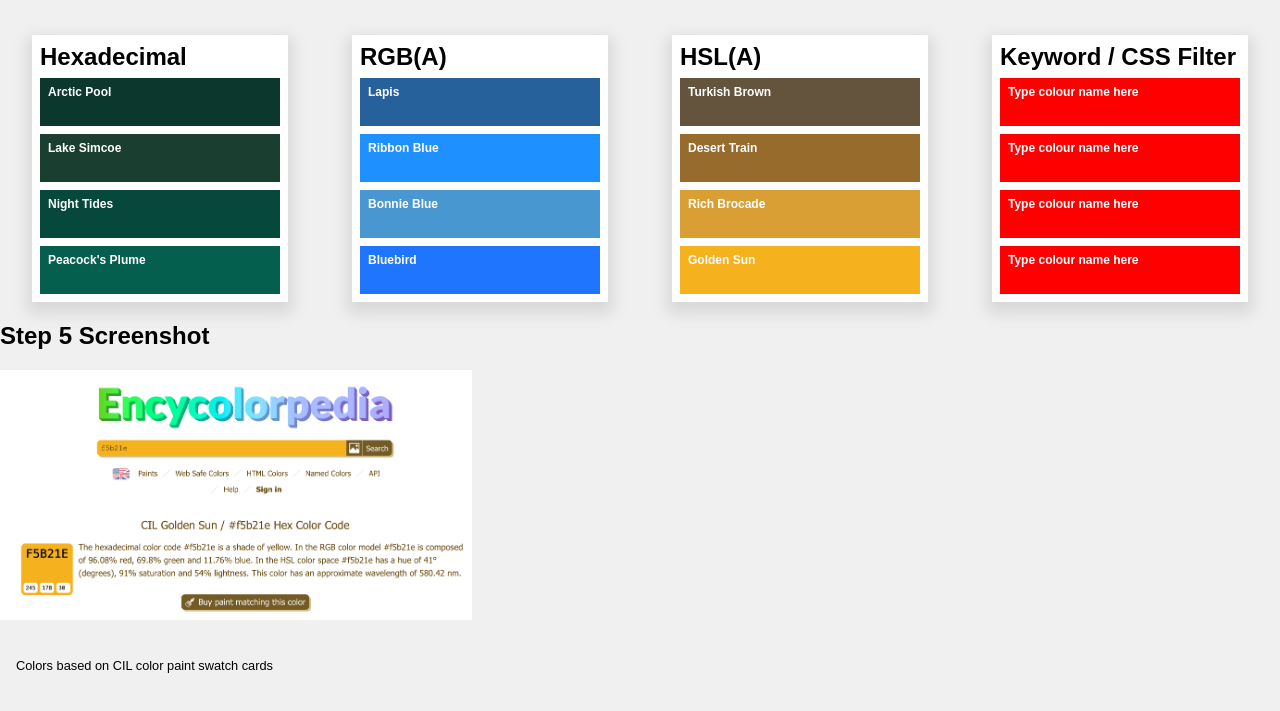
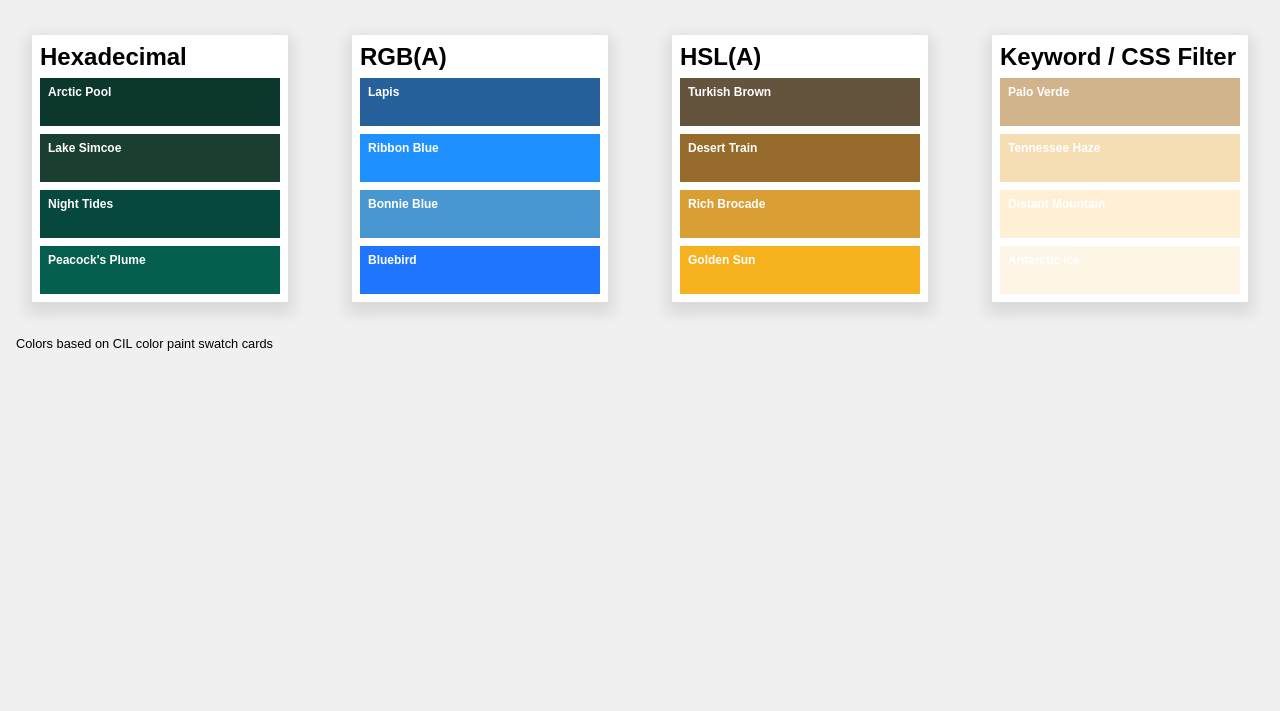
Before and after one commit to cyber-adr/comp1054-lab-2, a plain HTML site: page index.html in a window 1280 px wide. Shown: the part 77-788 px from the top of the page. Drawn offline with Linux system fonts and the light colour scheme.

Commit message:
Completed Code

```diff
--- a/index.html
+++ b/index.html
@@ -1,6 +1,5 @@
 <!DOCTYPE HTML>
 <html>
-
 <head>
 	<meta charset="UTF-8">
 	<title>Specifying Color with RGBa, HSLa, Hexadecimal, and CSS Filters</title>
@@ -16,19 +15,15 @@ on the FIRST paint swatch card provided.
 	#hex div:nth-of-type(1) {
 		background-color: rgb(12, 55, 44);
 	}
-
 	#hex div:nth-of-type(2) {
 		background-color: rgb(26, 63, 49);
 	}
-
 	#hex div:nth-of-type(3) {
 		background-color: rgb(6, 73, 60);
 	}
-
 	#hex div:nth-of-type(4) {
 		background-color: rgb(4, 95, 78);
 	}
-
 /* STEP 2: Set each color in rgba format
 to match as closely as you can with the colors
 on the SECOND paint swatch card provided.
@@ -45,6 +40,7 @@ on the SECOND paint swatch card provided.
 	#rgba div:nth-of-type(4) {
 		background-color: rgba(31, 117, 254, 1);
 	}
+	/* ...and so on... */
 
 /* STEP 3: Set each color in hsla format
 to match as closely as you can with the colors
@@ -65,7 +61,6 @@ on the THIRD paint swatch card provided.
 		#hsla div:nth-of-type(4) {
 			background-color: hsl(41 91.5% 53.9%);
 		}
-
 	/* ...and so on... */
 
 	/* STEP 4: Set each color using a CSS color keywords
@@ -76,37 +71,26 @@ produce an exact rendition of the swatch colors on the FOURTH card provided.
 (https://developer.mozilla.org/en-US/docs/Web/CSS/filter).
 -------------------------------------------------- */
 	#keyword div:nth-of-type(1) {
-			background-color: red;
+		background-color: tan;
 	}
-
 	#keyword div:nth-of-type(2) {
-			background-color: red;
+		background-color: wheat;
 	}
-
 	#keyword div:nth-of-type(3) {
-			background-color: red;
+		background-color: PapayaWhip;
 	}
-
 	#keyword div:nth-of-type(4) {
-			background-color: red;
+		background-color: oldlace;
 	}
-
 	/* ...and so on... */
 
 	/* STEP 5: Describe one or more things that you can do to ensure that the colour rendering on your screen is exactly the same (or as close as possible) to the colours on your paint chip cards. If possible, attempt to do one or more of these things and describe what you did and what you found out. Maybe a screenshot, too if it might help. */
-		/* You can use the color codes and names for each color provided by the swash to search in an online color library that determines the corresponding hexaecimal of each color. This can then be translated into color values compatible with the appropriate color format. I've used this method to search for accurate values in HSLa format */
-		/*
-							References
-		Encycolorpedia. Praegressus. https://encycolorpedia.com.
-		Encyclolorpedia. "CIL Golden Sun / #f5b21e Hex Color Code." Praegressus. https://encycolorpedia.com/f5b21e.
-		*/
 </style>
 </head>
 
 <body>
 	<header>
-		<h1>Specifying Color <em>with</em> <abbr title="Red, Green, Blue, Alpha">RGBa</abbr>, <abbr
-				title="Hue, Saturation, Luminousity, Alpha">HSLa</abbr>, Hexadecimal, <em>and</em> CSS Filters</h1>
+		<h1>Specifying Color <em>with</em> <abbr title="Red, Green, Blue, Alpha">RGBa</abbr>, <abbr title="Hue, Saturation, Luminousity, Alpha">HSLa</abbr>, Hexadecimal, <em>and</em> CSS Filters</h1>
 	</header>
 	<main>
 		<section id="hex">
@@ -157,28 +141,21 @@ produce an exact rendition of the swatch colors on the FOURTH card provided.
 		<section id="keyword">
 			<h2>Keyword / CSS Filter</h2>
 			<div>
-				<h3>Type colour name here</h3>
+				<h3>Palo Verde</h3>
 			</div>
 			<div>
-				<h3>Type colour name here</h3>
+				<h3>Tennessee Haze</h3>
 			</div>
 			<div>
-				<h3>Type colour name here</h3>
+				<h3>Distant Mountain</h3>
 			</div>
 			<div>
-				<h3>Type colour name here</h3>
+				<h3>Antarctic Ice</h3>
 			</div>
 		</section>
 	</main>
-	<asie>
-		<h2>Step 5 Screenshot</h2>
-		<div>
-			<img src="images/comp1054-lab-2-screenshot.png" height="250">
-		</div>
-	</asie>
 	<footer>
 		<p><small>Colors based on CIL color paint swatch cards</small></p>
 	</footer>
 </body>
-
 </html>
```
Lines whose indentation alone changed are shown as unchanged.
